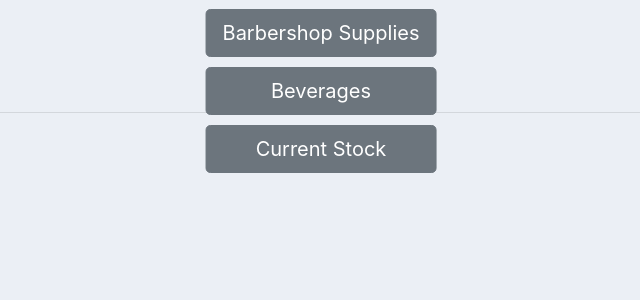
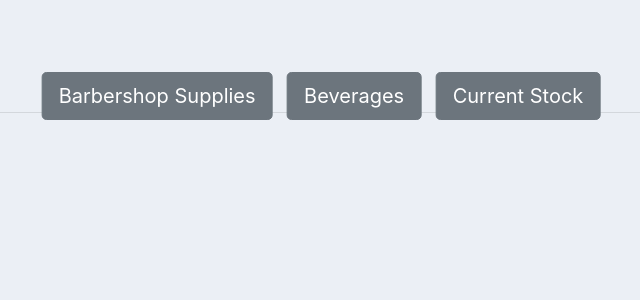
Before and after one commit to AntonBoquer/NEW, a Django app: page /home/ in a window 1280 px wide. Shown: the part 56-356 px from the top of the page, without its empty margins (319-959 px from the left). Run offline with Django 4.2, Linux system fonts and the light colour scheme; a user stored in the database is signed in.

Commit message:
Add files via upload

```diff
--- a/accounts/templates/accounts/dashboard.html
+++ b/accounts/templates/accounts/dashboard.html
@@ -17,8 +17,8 @@
     }
 
     .button-container a {
-        display: block;
-        margin-bottom: 10px;
+        display: inline-block; /* Change display from 'block' to 'inline-block' */
+        margin: 0 5px; /* Add some horizontal margin between buttons if desired */
     }
 </style>
 <br>
@@ -27,16 +27,11 @@
 <br>
 
 <div class="image-container">
-    <center>
-        <div class="button-container">
-            <a href="{% url 'service' %}" button type="button" class="btn btn-secondary btn-lg">Barbershop Supplies</a>
-            <a type="button" href="{% url 'products' %}" class="btn btn-secondary btn-lg">Beverages</a>
-            <a type="button" href="{% url 'inventory' %}" class="btn btn-secondary btn-lg">Current Stock</a>
-        </div>
-    </center>
-    <center>
-
-    </center>
+    <div class="button-container">
+        <a href="{% url 'service' %}" class="btn btn-secondary btn-lg">Barbershop Supplies</a>
+        <a href="{% url 'products' %}" class="btn btn-secondary btn-lg">Beverages</a>
+        <a href="{% url 'inventory' %}" class="btn btn-secondary btn-lg">Current Stock</a>
+    </div>
 </div>
 
 {% endblock %}
```
